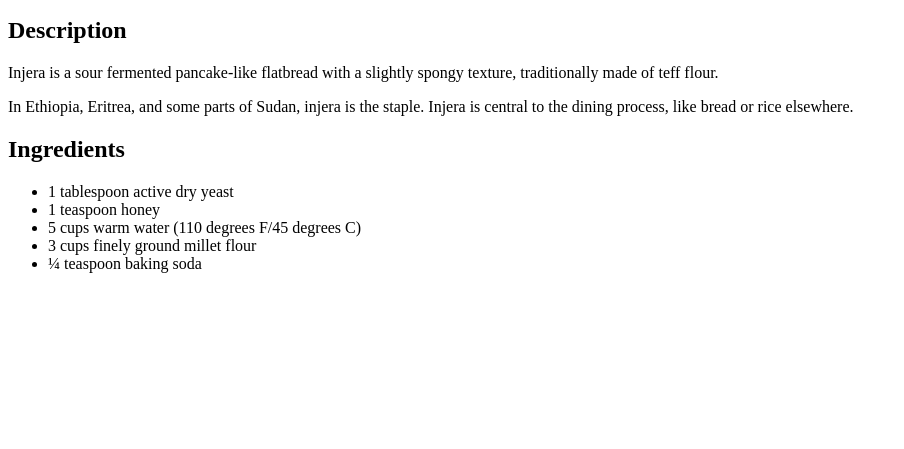
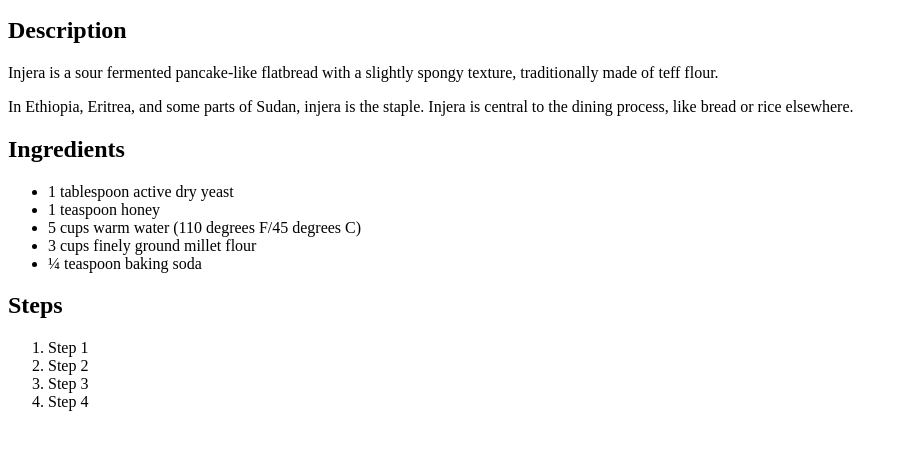
Before and after one commit to anjulo/odin-recipes, a plain HTML site: page recipes/injera.html in a window 1280 px wide. Shown: the part 101-550 px from the top of the page, without its empty margins (0-904 px from the left). Drawn offline with Linux system fonts and the light colour scheme.

Commit message:
injera recipe steps added

```diff
--- a/recipes/injera.html
+++ b/recipes/injera.html
@@ -21,6 +21,13 @@
                     <li>3 cups finely ground millet flour</li>
                     <li>¼ teaspoon baking soda</li>
                 </ul>
+            <h2>Steps</h2>
+                <ol>
+                    <li>Step 1</li>
+                    <li>Step 2</li>
+                    <li>Step 3</li>
+                    <li>Step 4</li>
+                </ol>
 
     </body>
 </html>
```
